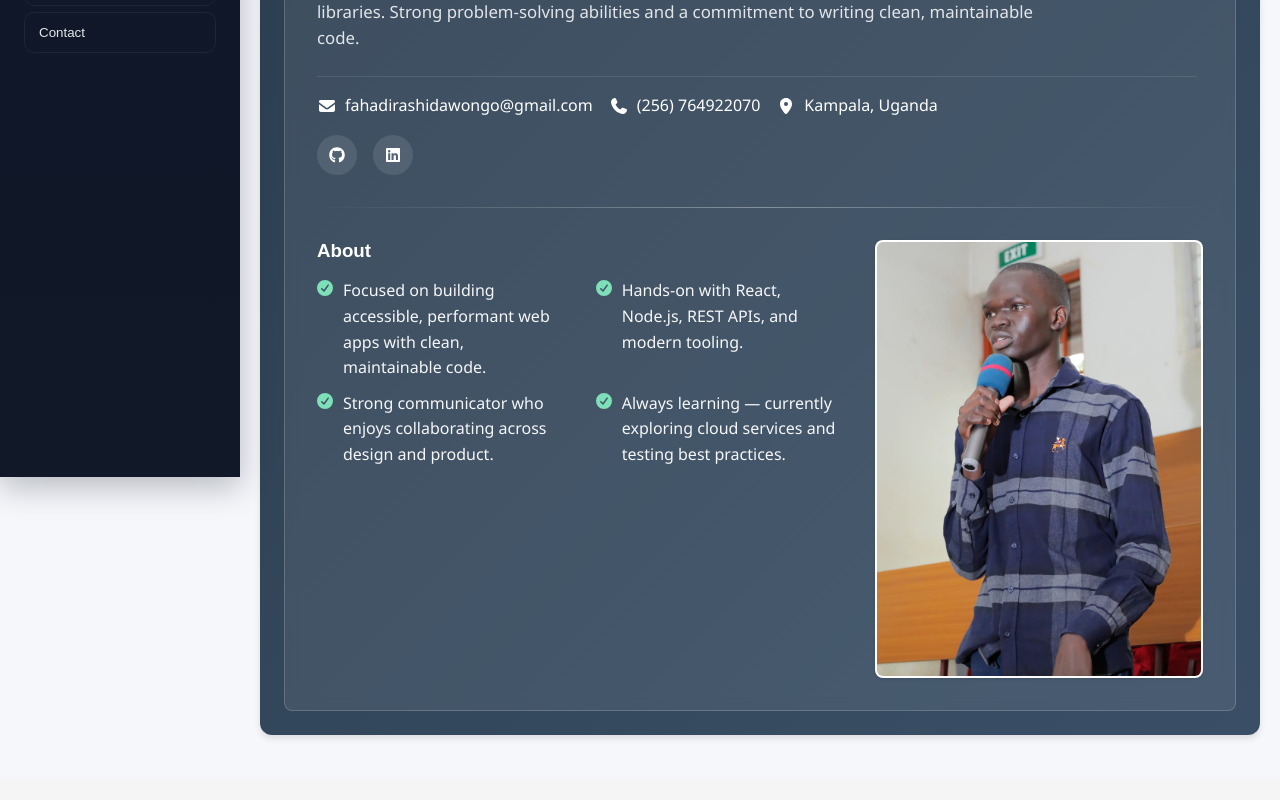
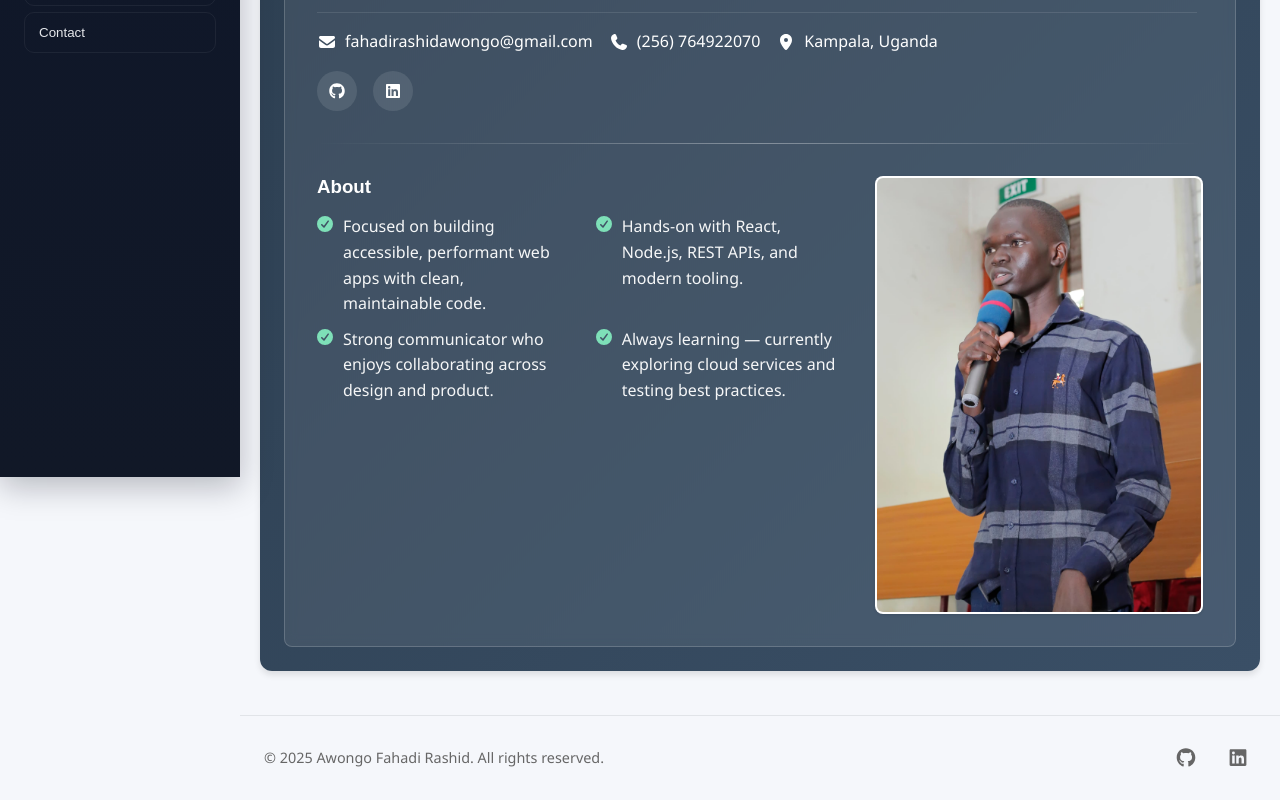
Before and after one commit to Afrah-create/My-resume, a React (Create React App) app: page / in a window 1280 px wide. Shown: the part 323-1123 px from the top of the page. Before the commit the page ends 1102 px from the top, so only its background shows below. Built offline with nearby package versions, Linux system fonts and the light colour scheme.

Commit message:
footer section added

```diff
--- /dev/null
+++ b/src/Components/Layout/Footer.css
@@ -0,0 +1,58 @@
+.footer {
+  background-color: var(--bg-light);
+  padding: var(--spacing-lg) 0;
+  border-top: 1px solid var(--border);
+  margin-top: auto; /* Push footer to bottom */
+}
+
+.footer-content {
+  max-width: 1200px;
+  margin: 0 auto;
+  padding: 0 var(--spacing-lg);
+  display: flex;
+  flex-direction: column;
+  align-items: center;
+  gap: var(--spacing-md);
+}
+
+.footer-text {
+  color: var(--text-light);
+  font-size: 0.9rem;
+  text-align: center;
+}
+
+.footer-links {
+  display: flex;
+  gap: var(--spacing-md);
+}
+
+.footer-link {
+  color: var(--text-light);
+  font-size: 1.2rem;
+  transition: color 0.2s ease;
+  display: flex;
+  align-items: center;
+  justify-content: center;
+  width: 36px;
+  height: 36px;
+  border-radius: 50%;
+  background-color: var(--bg);
+}
+
+.footer-link:hover {
+  color: var(--primary);
+  background-color: var(--bg-hover);
+}
+
+/* Responsive adjustments */
+@media (min-width: 768px) {
+  .footer-content {
+    flex-direction: row;
+    justify-content: space-between;
+    align-items: center;
+  }
+
+  .footer-text {
+    text-align: left;
+  }
+}
--- /dev/null
+++ b/src/Components/Layout/Footer.js
@@ -0,0 +1,40 @@
+import React from 'react';
+import { FontAwesomeIcon } from '@fortawesome/react-fontawesome';
+import { faGithub, faLinkedin } from '@fortawesome/free-brands-svg-icons';
+import './Footer.css';
+
+const Footer = () => {
+  const currentYear = new Date().getFullYear();
+
+  return (
+    <footer className="footer">
+      <div className="footer-content">
+        <div className="footer-text">
+          © {currentYear} Awongo Fahadi Rashid. All rights reserved.
+        </div>
+        <div className="footer-links">
+          <a
+            href="https://github.com/Afrah-Create"
+            target="_blank"
+            rel="noopener noreferrer"
+            aria-label="GitHub"
+            className="footer-link"
+          >
+            <FontAwesomeIcon icon={faGithub} />
+          </a>
+          <a
+            href="https://linkedin.com/in/yourprofile"
+            target="_blank"
+            rel="noopener noreferrer"
+            aria-label="LinkedIn"
+            className="footer-link"
+          >
+            <FontAwesomeIcon icon={faLinkedin} />
+          </a>
+        </div>
+      </div>
+    </footer>
+  );
+};
+
+export default Footer;
--- a/src/Components/Layout/Layout.css
+++ b/src/Components/Layout/Layout.css
@@ -32,7 +32,8 @@
 }
 
 .layout {
-  display: block;
+  display: flex;
+  flex-direction: column;
   min-height: 100vh;
   background: #f5f7fb;
   overflow-x: hidden;
@@ -114,12 +115,18 @@
   color: #fff;
 }
 
-/* Content area */
-.content {
-  position: relative;
-  min-width: 0;
-  overflow: visible;
-  /* offset for fixed topbar height */
+/* Main content area */
+.main-content {
+  margin-left: var(--sidebar-width);
+  min-height: 100vh;
+  transition: margin 0.3s ease;
+  display: flex;
+  flex-direction: column;
+  flex: 1;
+}
+
+/* offset for fixed topbar height */
+.main-content .content {
   padding-top: 64px;
 }
 
--- a/src/Components/Layout/Layout.js
+++ b/src/Components/Layout/Layout.js
@@ -4,6 +4,7 @@ import './Layout.css';
 import { resumeData } from '../../data/resumeData';
 import { FontAwesomeIcon } from '@fortawesome/react-fontawesome';
 import { faUser, faGraduationCap, faBriefcase, faCode, faCog, faEnvelope } from '@fortawesome/free-solid-svg-icons';
+import Footer from './Footer';
 
 const Layout = ({ children, sections, activeSection, onSectionChange }) => {
   const [open, setOpen] = useState(false);
@@ -117,6 +118,7 @@ const Layout = ({ children, sections, activeSection, onSectionChange }) => {
         <div className="content-inner">
           {children}
         </div>
+        <Footer />
       </main>
       {/* Overlay to close sidebar on mobile */}
       <div
--- a/src/Components/sections/Education/Education.js
+++ b/src/Components/sections/Education/Education.js
@@ -49,9 +49,14 @@ const Education = ({ data }) => {
                   </h3>
                   <div className="edu-school">{edu.school}</div>
                   <div className="edu-meta">
-                    <span className="edu-date">
-                      <FontAwesomeIcon icon={faCalendarAlt} /> {edu.startDate} - {edu.endDate || 'Present'}
-                    </span>
+                    {(() => {
+                      const dateText = [edu.startDate, edu.endDate].filter(Boolean).join(' - ');
+                      return dateText ? (
+                        <span className="edu-date">
+                          <FontAwesomeIcon icon={faCalendarAlt} /> {dateText}
+                        </span>
+                      ) : null;
+                    })()}
                   </div>
                 </div>
               </div>
--- a/src/Components/sections/Education/styles.css
+++ b/src/Components/sections/Education/styles.css
@@ -5,35 +5,23 @@
 
 /* Timeline layout */
 .timeline {
+  /* Switch to grid for equal-width cards */
+  display: grid;
+  grid-template-columns: repeat(auto-fit, minmax(280px, 1fr));
+  gap: var(--spacing-lg);
   position: relative;
-  padding-left: 28px;
+  padding-left: 0; /* remove left gutter from timeline */
 }
 
-.timeline::before {
-  content: '';
-  position: absolute;
-  left: 12px;
-  top: 0;
-  bottom: 0;
-  width: 2px;
-  background: linear-gradient(180deg, var(--border), rgba(0,0,0,0));
+.timeline::before { display: none; }
+
+.timeline-item {
+  position: static;
+  margin: 0; /* spacing handled by grid gap */
+  display: flex;
 }
 
-.timeline-item {
-  position: relative;
-  margin-bottom: var(--spacing-lg);
-}
-
-.timeline-dot {
-  position: absolute;
-  left: -2px;
-  top: 10px;
-  width: 16px;
-  height: 16px;
-  border-radius: 50%;
-  background: var(--secondary);
-  box-shadow: 0 0 0 4px rgba(52, 152, 219, 0.15);
-}
+.timeline-dot { display: none; }
 
 /* Card */
 .edu-card {
@@ -44,6 +32,8 @@
   transition: transform 0.2s ease, box-shadow 0.2s ease;
   border: 1px solid var(--border);
   min-width: 0; /* prevent overflow and letter-per-line on small screens */
+  width: 100%;
+  height: 100%; /* equal height cards */
 }
 
 .edu-card:hover {
@@ -174,13 +164,7 @@
 /* Extra small devices */
 @media (max-width: 600px) {
   .timeline {
-    padding-left: 20px;
-  }
-  .timeline::before {
-    left: 8px;
-  }
-  .timeline-dot {
-    left: -6px;
+    grid-template-columns: 1fr; /* single column on very small screens */
   }
   .edu-card {
     padding: var(--spacing-md);
@@ -196,3 +180,9 @@
     font-size: 0.8rem;
   }
 }
+
+/* Force remove legacy timeline visuals */
+.education.timeline::before { display: none !important; }
+.education .timeline-dot { display: none !important; }
+.education .timeline-item::before,
+.education .timeline-item::after { display: none !important; }
--- a/src/data/resumeData.js
+++ b/src/data/resumeData.js
@@ -16,6 +16,7 @@ export const resumeData = {
       id: 1,
       degree: "Bachelor of Science in Software Engineering",
       school: "Makerere University",
+      logo: "/images/about/Fahad.jpg", // placeholder logo
       startDate: "January 2025",
       endDate: "Expected May 2026",
       gpa: "4.5",
@@ -28,6 +29,31 @@ export const resumeData = {
         "Operating Systems",
         "Machine Learning"
       ]
+    },
+    {
+      id: 2,
+      degree: "Uganda Advanced Certificate of Education (A-Level)",
+      school: "Aringa Secondary School",
+      logo: "/images/about/Afr2.webp", // placeholder logo
+      startDate: "2022",
+      endDate: "2023",
+      relevantCourses: ["Mathematics", "Physics", "ICT"]
+    },
+    {
+      id: 3,
+      degree: "Uganda Certificate of Education (O-Level)",
+      school: "Aringa Secondary School",
+      logo: "/images/about/Fahad.jpg", // placeholder logo
+      startDate: "2017",
+      endDate: "2020"
+    },
+    {
+      id: 4,
+      degree: "Primary Education",
+      school: "Obongi Town Primary School",
+      logo: "/images/about/Afr2.webp", // placeholder logo
+      startDate: "2010",
+      endDate: "2016"
     }
   ],
   experience: [
```
